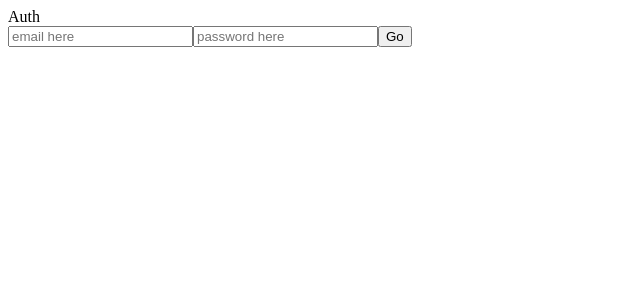
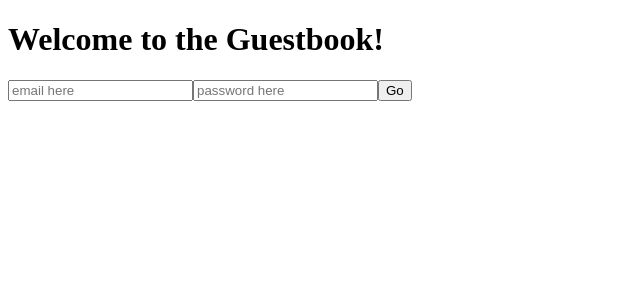
Before and after one commit to KamieShort/from-scratch-guestbook, a React app: page /auth in a window 1280 px wide. Shown: the top 300 px of the page, without its empty margins (0-640 px from the left). Built offline with nearby package versions, Linux system fonts and the light colour scheme.

Commit message:
user context displaying sign in email on entry page

```diff
--- a/src/App.jsx
+++ b/src/App.jsx
@@ -3,9 +3,12 @@ import Auth from './views/Auth';
 import Home from './views/Home';
 import EntryList from './views/EntryList';
 import PrivateRoute from './components/PrivateRoute';
+import Header from './components/Header';
 
 export default function App() {
   return (
+    <div>
+      <Header />
       <Switch>
         <Route path="/auth">
           <Auth />
@@ -19,5 +22,6 @@ export default function App() {
           <Home />
         </Route>
       </Switch>
+    </div>
   );
 }
--- a/src/components/Header.jsx
+++ b/src/components/Header.jsx
@@ -2,8 +2,8 @@ import React from 'react';
 
 export default function Header() {
   return (
-    <div>Header</div>
-
-    //add user context here//
+    <div>
+      <h1>Welcome to the Guestbook!</h1>
+    </div>
   );
 }
--- a/src/views/Auth.jsx
+++ b/src/views/Auth.jsx
@@ -1,11 +1,10 @@
 import React, { useState } from 'react';
-import { useHistory, useLocation } from 'react-router-dom';
+import { useHistory } from 'react-router-dom';
 import { useUserHook } from '../context/userContext';
 
 export default function Auth() {
   const [email, setEmail] = useState('');
   const [password, setPassword] = useState('');
-  const location = useLocation();
   const context = useUserHook();
   const [error, setError] = useState('');
   const history = useHistory();
@@ -22,7 +21,6 @@ export default function Auth() {
 
   return (
     <>
-      <div>Auth</div>
       <form onSubmit={handleSubmit}>
         <input
           type="email"
--- a/src/views/EntryList.jsx
+++ b/src/views/EntryList.jsx
@@ -6,7 +6,8 @@ export default function EntryList() {
 
   return (
     <div>
-      <h1>Guestbook Entry List</h1>
+      <h1>Entry List</h1>
+      <p>Signed in as {context.user.email}</p>
       <button onClick={context.logout}>Logout</button>
     </div>
   );
```
Also changed, not shown: 1 other file (tests, documents, lock files or other folders). Lines whose indentation alone changed are shown as unchanged.
